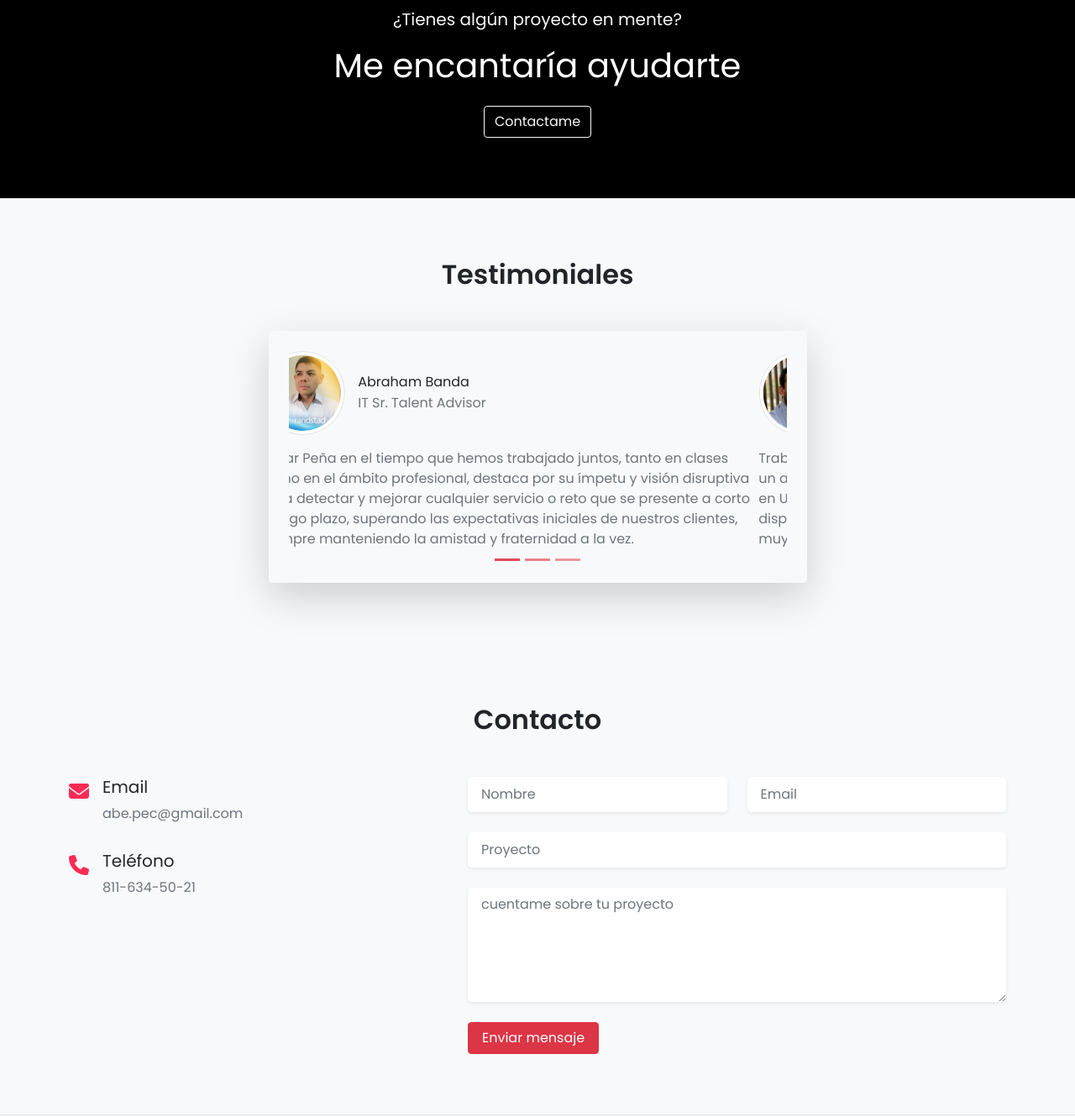
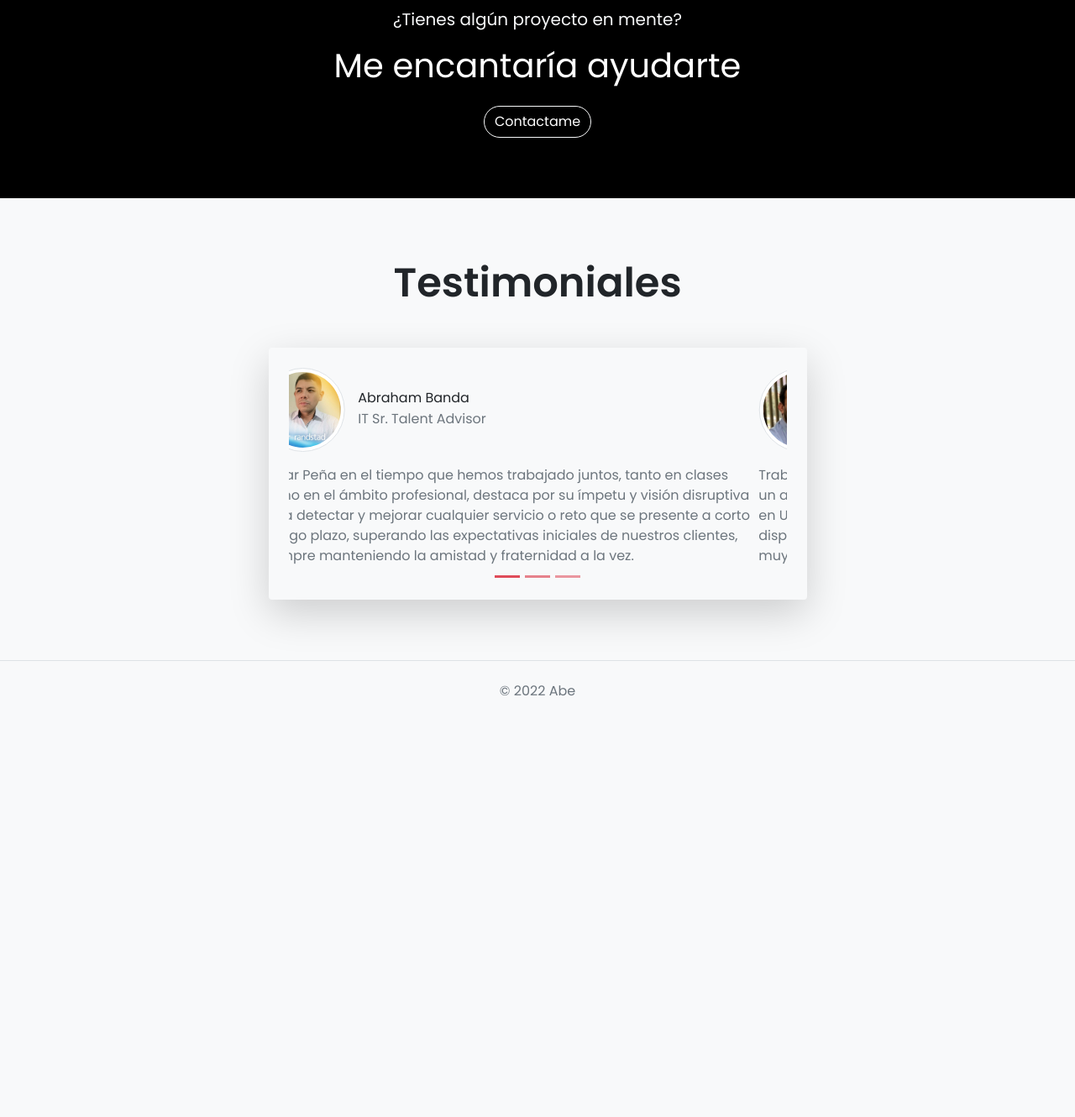
Before and after one commit to abepec/Proyecto-final, a plain HTML site: page index.html in a window 1280 px wide. Shown: the part 960-2290 px from the top of the page at 84% size. After the commit the page ends 1819 px from the top, so only its background shows below. Drawn offline with nearby package versions, Linux system fonts and the light colour scheme.

Commit message:
actualización de arcivos

```diff
--- a/index.html
+++ b/index.html
@@ -10,6 +10,8 @@
     <link rel="preconnect" href="https://fonts.gstatic.com" crossorigin>
     <link href="https://fonts.googleapis.com/css2?family=Poppins:wght@400;600&display=swap" rel="stylesheet">
     <link rel="stylesheet" href="./css/style.css">
+    <meta name="keywords" content="diseño ux, diseño ui, diseño web, desarrollo web">
+    <meta name="description" content="Bienvenido a mi potfolio aqui podras encontrar información sobre mi experiencia y trabajos">
     <title>Abe | Inicio</title>
 </head>
 <body class="bg-light">
@@ -27,7 +29,7 @@
                     <li><a class="dropdown-item" href="./pages/services.html">Servicios</a></li>
                     <li><a class="dropdown-item" href="./pages/portfolio.html">Portafolio</a></li>
                     <li><a class="dropdown-item" href="#testimonials">Testimoniales</a></li>
-                    <li><a class="dropdown-item" href="#contact">Contacto</a></li>
+                    <li><a class="dropdown-item" href="./pages/contact.html">Contacto</a></li>
                 </ul>
             </div>
         </div>
@@ -47,10 +49,10 @@
                 <div class="col-md-6 mt-5 mt-md-0 order-md-first ">
                     <div class="home-text">
                         <p class="text-muted mb-1">Hello yo soy</p>
-                        <h1 class="text-uppercase fs-1 fw-bold">UX/UI</h1>
-                        <h2 class="fs-4">Abe</h2>
+                        <h1 class="text-uppercase fw-bold">UX/UI</h1>
+                        <h2 class="fw-bold">Abe</h2>
                         <p class="mt-4 text-muted">Soy un apasionado de UX/UI, mi pasión es agregar valor en las personas mediante el diseño y la creación de experiencias útiles.</p>
-                        <a class="btn btn-danger btn-color px-3" href="./pages/portfolio.html">Portafolio</a>
+                        <a class="btn btn-danger btn-style px-3" href="./pages/portfolio.html">Portafolio</a>
                     </div>
                 </div>
 
@@ -66,7 +68,7 @@
                 <div class="col-lg-8 text-center">
                     <p class="text-light fs-5">¿Tienes algún proyecto en mente?</p>
                     <h2 class="text-white fs-1 mb-4">Me encantaría ayudarte</h2>
-                    <a class="btn btn-outline-light" href="#contact">Contactame</a>
+                    <a class="btn btn-outline-light btn-style-black" href="./pages/contact.html">Contactame</a>
                 </div>
             </div>
         </div>
@@ -141,67 +143,6 @@
     </section>
     <!--Testimonials end -->
 
-    <!--Contact start -->
-    <section class="contact py-5" id="contact">
-        <div class="container-lg py-4">
-            <div class="row justify-content-center">
-                <div class="col-lg-8">
-                    <div class="section-title text-center">
-                        <h2 class="fw-bold mb-5">Contacto</h2>
-                    </div>
-                </div>
-            </div>
-            <div class="row">
-                <div class="col-md-5">
-                    <div class="contact-item d-flex mb-3">
-                        <div class="icon fs-4 text-color">
-                            <i class="fa fa-envelope"></i>
-                        </div>
-                        <div class="text ms-3">
-                            <h3 class="fs-5">Email</h3>
-                            <p class="text-muted">abe.pec@gmail.com</p>
-                        </div>
-                    </div>
-                    <div class="contact-item d-flex mb-3">
-                        <div class="icon fs-4 text-color">
-                            <i class="fa fa-phone"></i>
-                        </div>
-                        <div class="text ms-3">
-                            <h3 class="fs-5">Teléfono</h3>
-                            <p class="text-muted">811-634-50-21</p>
-                        </div>
-                    </div>
-                </div>
-                <div class="col-md-7">
-                    <div class="contact-form">
-                        <form action="">
-                            <div class="row">
-                                <div class="col-lg-6 mb-4">
-                                    <input type="text" placeholder="Nombre" class="form-control form-control-lg fs-6 border-0 shadow-sm">
-                                </div>
-                                <div class="col-lg-6 mb-4">
-                                    <input type="text" placeholder="Email" class="form-control form-control-lg fs-6 border-0 shadow-sm">
-                                </div>
-                                <div class="col-lg-12 mb-4">
-                                        <input type="text" placeholder="Proyecto" class="form-control form-control-lg fs-6 border-0 shadow-sm">
-                                </div>
-                                    <div class="col-lg-12 mb-4">
-                                    <textarea rows="5" placeholder="cuentame sobre tu proyecto" class="form-control form-control-lg fs-6 border-0 shadow-sm"></textarea>
-                                </div>
-                                <div class="row">
-                                    <div class="col-lg-12">
-                                        <button type="submit" class="btn btn-danger btn-background px-3">Enviar mensaje</button>
-                                    </div>
-                                </div>
-                            </div>
-                        </form>
-                    </div>
-                </div>
-            </div>
-        </div>
-    </section>
-    <!--Contact end -->
-
     <!--footer start -->
     <footer class="footer border-top py-4">
         <div class="container-lg">
--- a/scss/style.scss
+++ b/scss/style.scss
@@ -1,23 +1,40 @@
-:root {
-    --primary-color: #fb2b54 ;
+$primary-color:#fb2b54;
+$font-family: 'poppins';
+$big-title: 4.5rem;
+$medium-title: 3rem;
+
+
+.btn-style {
+    background-color: $primary-color;
+    border-radius: 100px;
+    color: white;
+}
+
+.btn-style-black{
+    border-radius: 100px;
+    color: white;
 }
 
 body{
-    font-family: 'poppins';
+    font-family: $font-family;
     nav{
         .btn-background{
-            background: #fb2b54;
+            background: $primary-color;
         }
     }
     section{
         h1{
-            color: var(--primary-color)
+            color: $primary-color;
+            font-size: $big-title;
         }
-        .btn-color{
-            background-color: #fb2b54;
+        h2{
+            font-size: $medium-title;
+        }
+        .bar{
+            background-color: $primary-color;
         }
         .text-color{
-            color: var(--primary-color)
+            color: $primary-color;
         }
         .img-height{
             height: 150px;
```
Also changed, not shown: pages/about.html (+8 -6 lines), pages/contact.html (+4 -2 lines), pages/portfolio.html (+3 -1 lines), pages/services.html (+3 -1 lines), css/style.css, 1 other file.
